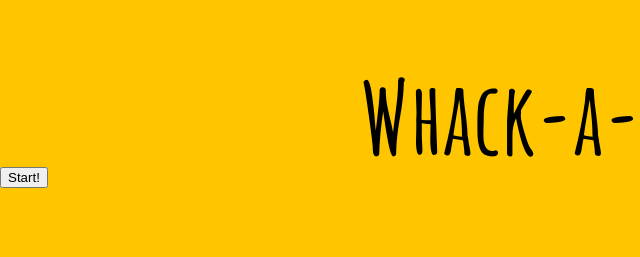
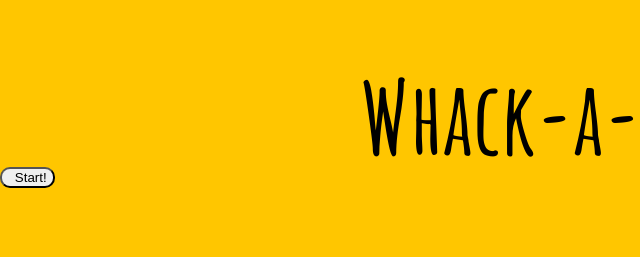
Before and after one commit to AakrityKalhansh/Whack-A-Mole, a plain HTML site: page index.html in a window 1280 px wide. Shown: the top 257 px of the page, 0-640 px from the left. Drawn offline with Linux system fonts and the light colour scheme.

Commit message:
Update style.css

```diff
--- a/style.css
+++ b/style.css
@@ -26,6 +26,12 @@ h1 {
   padding: 0 3rem;
   line-height: 1;
   border-radius: 1rem;
+}
+
+.button {
+  padding-left: 1%;
+  border-radius: 1rem;
+  width: auto;
 }
 
 .game {
```
